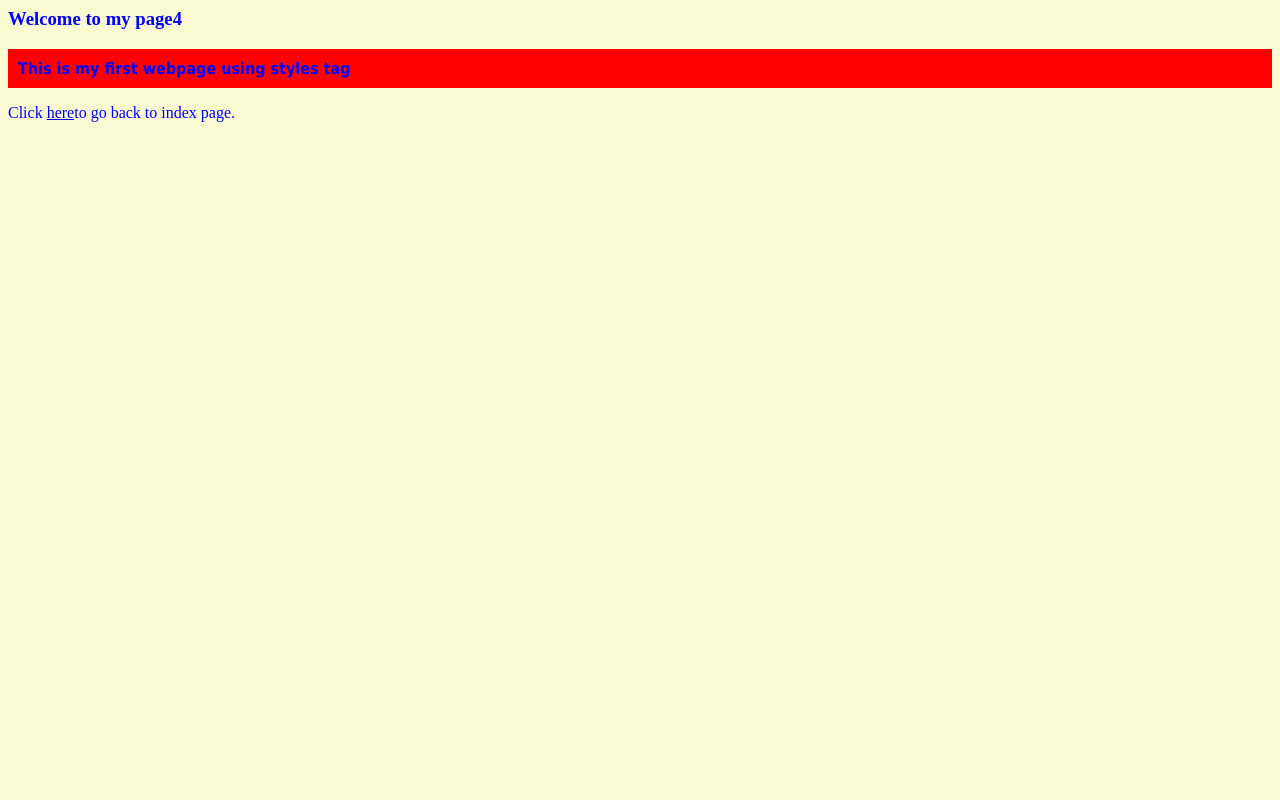
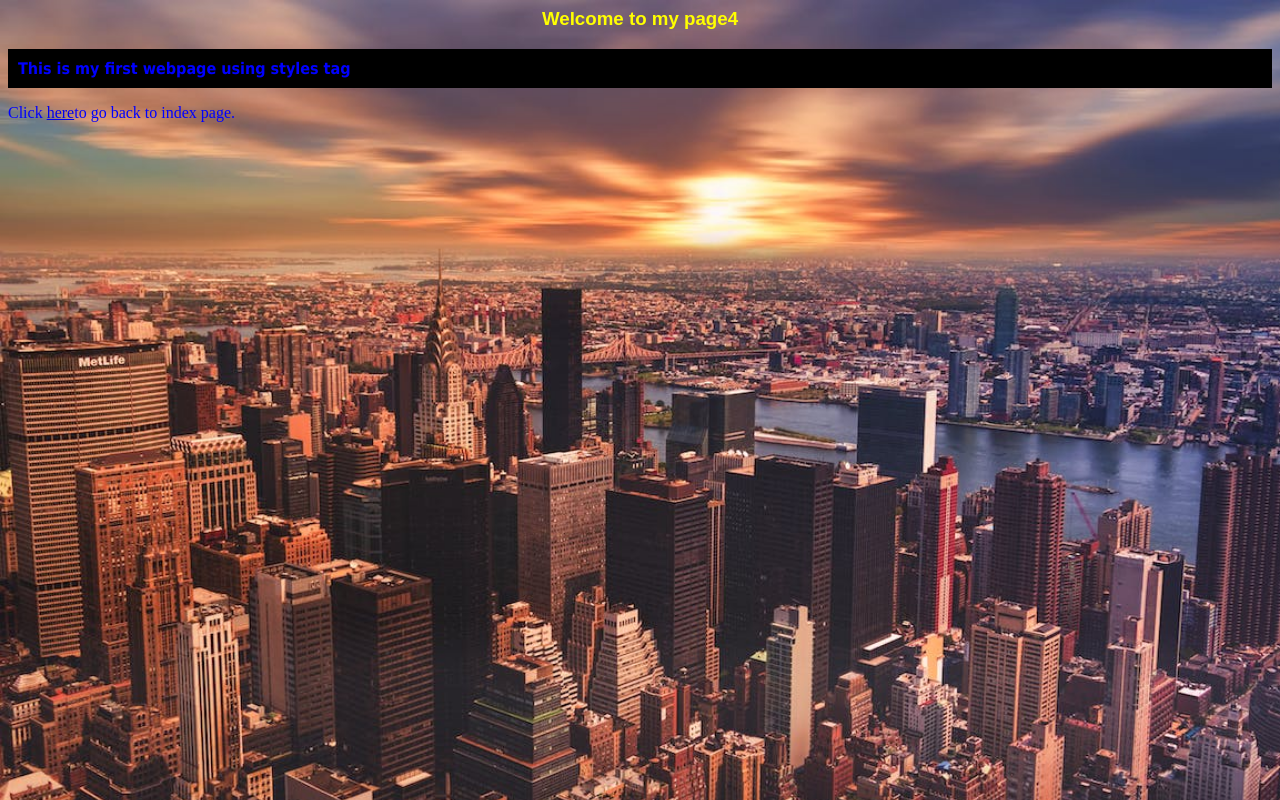
Before and after one commit to bkadel1/cs230, a plain HTML site: page page4.html in a window 1280 px wide. Drawn offline with Linux system fonts and the light colour scheme.

Commit message:
added background image and added link

```diff
--- a/page4.html
+++ b/page4.html
@@ -1,9 +1,20 @@
 <html>
-    <body style="background-color : lightgoldenrodyellow; color: blue; background-image:'background image.jpeg'">
-        <h3> Welcome to my page4</h3>
+    <title>Page4</title>
+    <body style="
+        background-color : lightgoldenrodyellow;
+        color: blue;background-image:url('bg.jpeg');
+        background-size:cover;
+        background-attachment:fixed">
+
+        <h3 style="
+        font-family:Arial, Helvetica, sans-serif;
+        color:yellow;
+        text-align:center"> Welcome to my page4
+
+        </h3>
 
         <div style="
-            background-color:red;
+            background-color:black;
             padding: 10px;
             font: bold 12pt Tahoma;
         ">
```
Also changed, not shown: index.html (+1 -1 lines), background image.jpeg (deleted), bg.jpeg (added), front page.avif (added).
